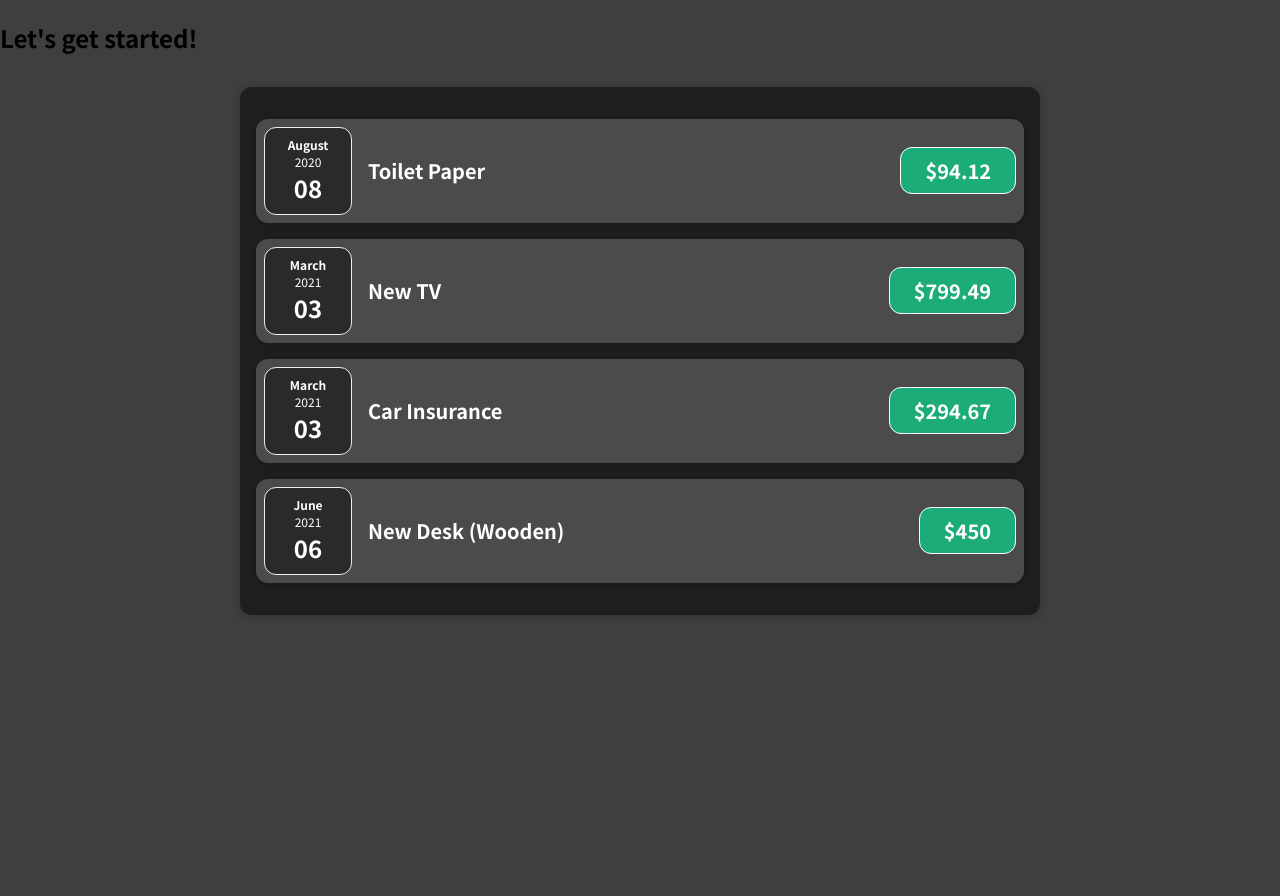
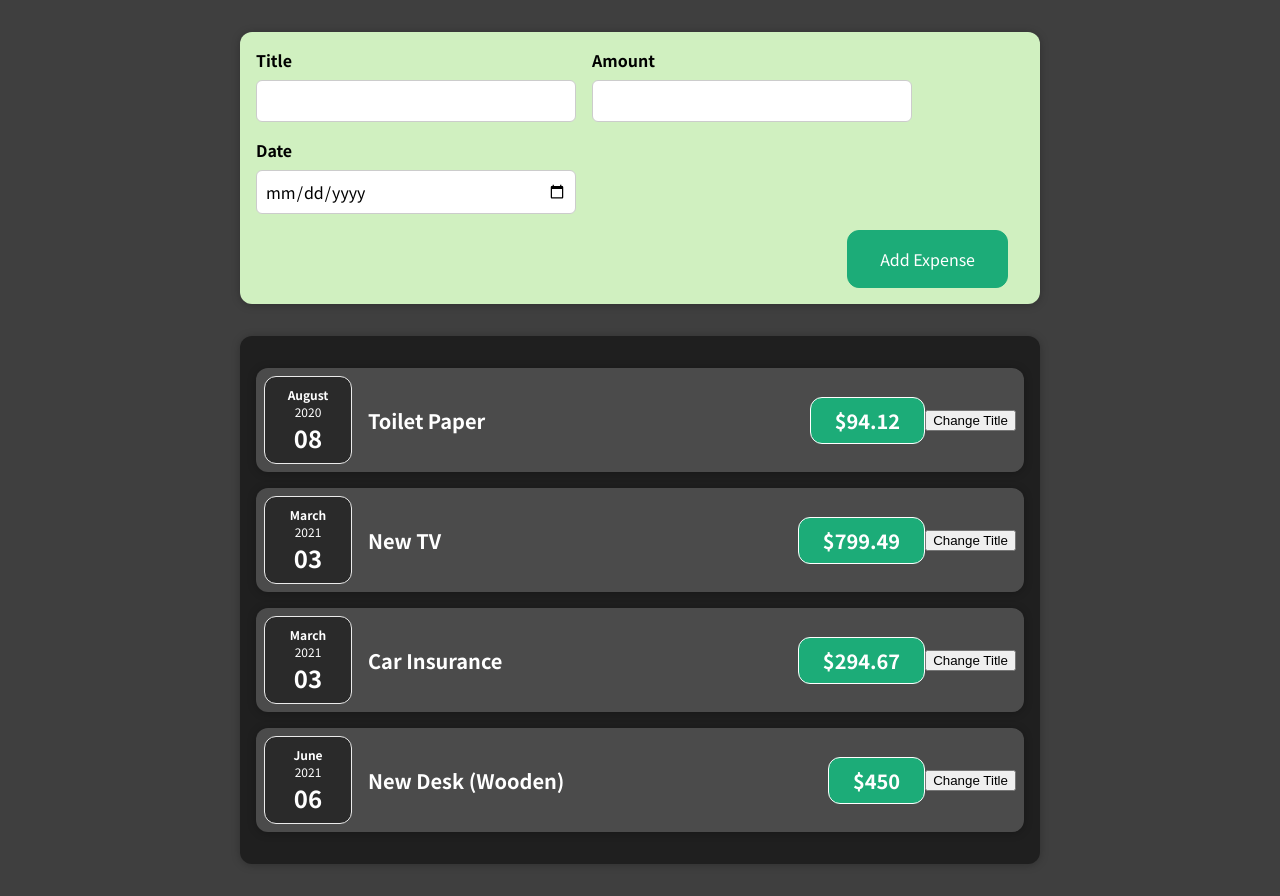
Before and after one commit to ernest404/Expense-Tracker, a React (Create React App) app: page / in a window 1280 px wide. Before the commit the page ends 800 px from the top, so only its background shows below. Built offline with nearby package versions, Linux system fonts and the light colour scheme.

Commit message:
Added an expense form

```diff
--- a/src/App.js
+++ b/src/App.js
@@ -1,6 +1,7 @@
 // this is the main or root or special component: all other components are nested to it.
 
 import Expenses from "./components/Expenses/Expenses"; //to use a component in another component we have to import it.
+import NewExpense from "./components/NewExpense/NewExpense";
 
 function App() {
   const expenses = [
@@ -27,7 +28,7 @@
   return (
     //returns jsx a htmlish code: JavaScript XML which is transformed to JS before rendering.
     <div>
-      <h2>Let's get started!</h2>
+      <NewExpense />
       <Expenses expenses={expenses} />
     </div>
   );
--- a/src/components/Expenses/ExpenseItem.js
+++ b/src/components/Expenses/ExpenseItem.js
@@ -1,3 +1,5 @@
+import { useState } from "react";
+
 import "./ExpenseItem.css";
 import ExpenseDate from "./ExpenseDate";
 import Card from "../UI/Card";
@@ -5,6 +7,12 @@
 // We can pass data to components by passing it in an attribute
 function ExpenseItem(props) {
   // props is an object of attributes
+
+  const [title, setTitle] = useState(props.expense.title); //takes the initial state(starting point) and returns the current value, and a function used to set a new value
+  //state is handled per component-instance bases.
+  const clickHandler = () => {
+    setTitle("updated!"); //Only one instance is updated.
+  };
 
   return (
     //Multiple elements should be put in brackets. only one root element is allowed per return statement, no side by side elements.
@@ -14,9 +22,11 @@
       {/*The key used has to match the attribute used to pass the data */}
       {/*Inside curly braces you can run and display values from JS code*/}
       <div className="expense-item__description">
-        <h2>{props.expense.title}</h2>
+        <h2>{title}</h2>
         <div className="expense-item__price">${props.expense.amount}</div>
       </div>
+      <button onClick={clickHandler}>Change Title</button>
+      {/*eventlisteners start with on, we end with handler to functions that are tied to eventlisteners */}
     </Card>
   );
 }
--- /dev/null
+++ b/src/components/NewExpense/ExpenseForm.css
@@ -0,0 +1,26 @@
+.new-expense__controls {
+  display: flex;
+  flex-wrap: wrap;
+  gap: 1rem;
+  margin-bottom: 1rem;
+  text-align: left;
+}
+
+.new-expense__control label {
+  font-weight: bold;
+  margin-bottom: 0.5rem;
+  display: block;
+}
+
+.new-expense__control input {
+  font: inherit;
+  padding: 0.5rem;
+  border-radius: 6px;
+  border: 1px solid #ccc;
+  width: 20rem;
+  max-width: 100%;
+}
+
+.new-expense__actions {
+  text-align: right;
+}
--- /dev/null
+++ b/src/components/NewExpense/ExpenseForm.js
@@ -0,0 +1,27 @@
+import "./ExpenseForm.css";
+
+function ExpenseForm() {
+  return (
+    <form>
+      <div className="new-expense__controls">
+        <div className="new-expense__control">
+          <label>Title</label>
+          <input type="text" />
+        </div>
+        <div className="new-expense__control">
+          <label>Amount</label>
+          <input type="number" min="0.01" step="0.01" />
+        </div>
+        <div className="new-expense__control">
+          <label>Date</label>
+          <input type="date" min="2019-01-01" max="2022-12-31" />
+        </div>
+      </div>
+      <div className="new-expense__actions">
+        <button type="submit">Add Expense</button>
+      </div>
+    </form>
+  );
+}
+
+export default ExpenseForm;
--- /dev/null
+++ b/src/components/NewExpense/NewExpense.css
@@ -0,0 +1,38 @@
+.new-expense {
+  background-color: #d0f0c0;
+  padding: 1rem;
+  margin: 2rem auto;
+  width: 50rem;
+  max-width: 95%;
+  border-radius: 12px;
+  text-align: center;
+  box-shadow: 0 1px 8px rgba(0, 0, 0, 0.25);
+}
+
+.new-expense button {
+  font: inherit;
+  cursor: pointer;
+  padding: 1rem 2rem;
+  border: 1px solid #1cac78;
+  background-color: #1cac78;
+  color: white;
+  border-radius: 12px;
+  margin-right: 1rem;
+}
+
+.new-expense button:hover,
+.new-expense button:active {
+  background-color: #009f6b;
+  border-color: #009f6b;
+}
+
+.new-expense button.alternative {
+  color: #220131;
+  border-color: transparent;
+  background-color: transparent;
+}
+
+.new-expense button.alternative:hover,
+.new-expense button.alternative:active {
+  background-color: #ddb3f8;
+}
--- /dev/null
+++ b/src/components/NewExpense/NewExpense.js
@@ -0,0 +1,13 @@
+import React from "react";
+import ExpenseForm from "./ExpenseForm";
+import "./NewExpense.css";
+
+const NewExpense = () => {
+  return (
+    <div className="new-expense">
+      <ExpenseForm />
+    </div>
+  );
+};
+
+export default NewExpense;
```
Also changed, not shown: 1 other file (tests, documents, lock files or other folders).
